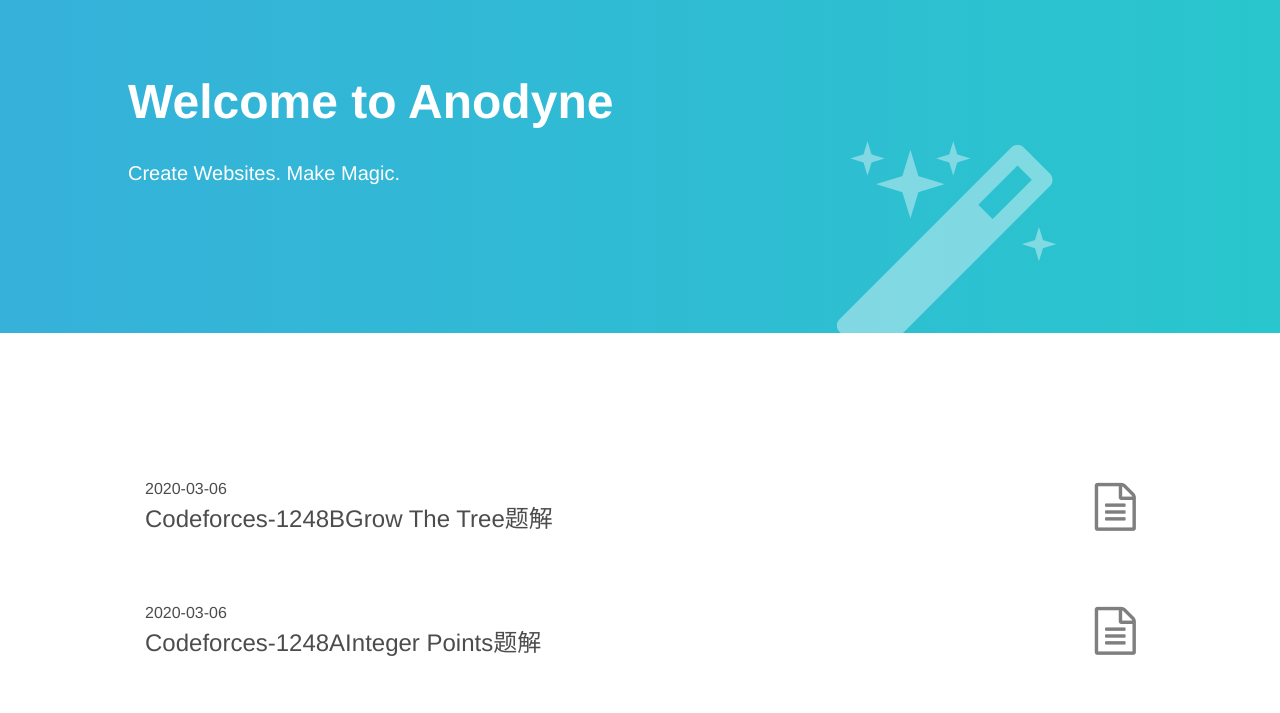
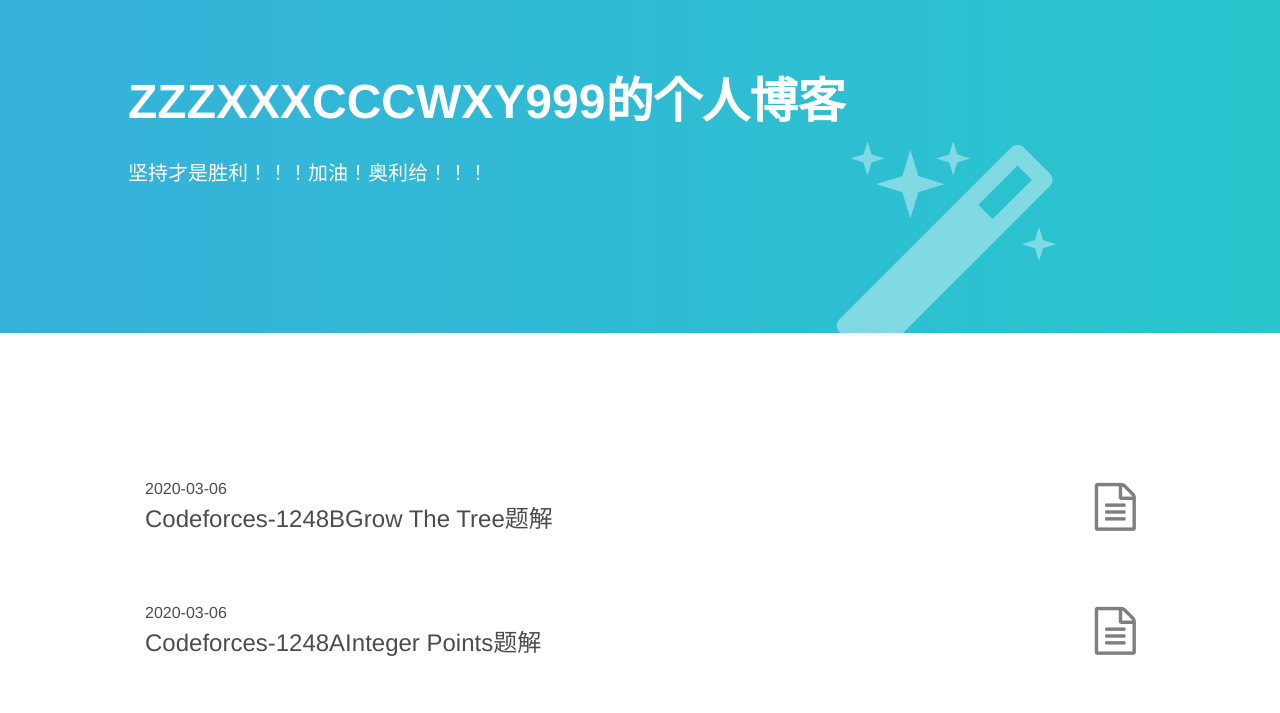
Before and after one commit to ZZZXXXCCCWXY999/ZZZXXXCCCWXY999.github.io, a plain HTML site: page index.html in a window 1280 px wide. Shown: the part 87-800 px from the top of the page. Drawn offline with nearby package versions, Linux system fonts and the light colour scheme.

Commit message:
Site updated: 2020-03-06 19:20:15

```diff
--- a/index.html
+++ b/index.html
@@ -126,8 +126,8 @@
     <!-- Title -->
     <div class="w-100 mw8 center vh-40 dt">
         <div class="dtc v-mid white">
-            <h1 class="f1-l f2-m tc tc-m tl-ns">Welcome to Anodyne</h1>
-            <p class="f4 fw3 pab-100px tc tc-m tl-ns">Create Websites. Make Magic.</p>
+            <h1 class="f1-l f2-m tc tc-m tl-ns">ZZZXXXCCCWXY999的个人博客</h1>
+            <p class="f4 fw3 pab-100px tc tc-m tl-ns">坚持才是胜利！！！加油！奥利给！！！</p>
         </div>
     </div>
 
```
